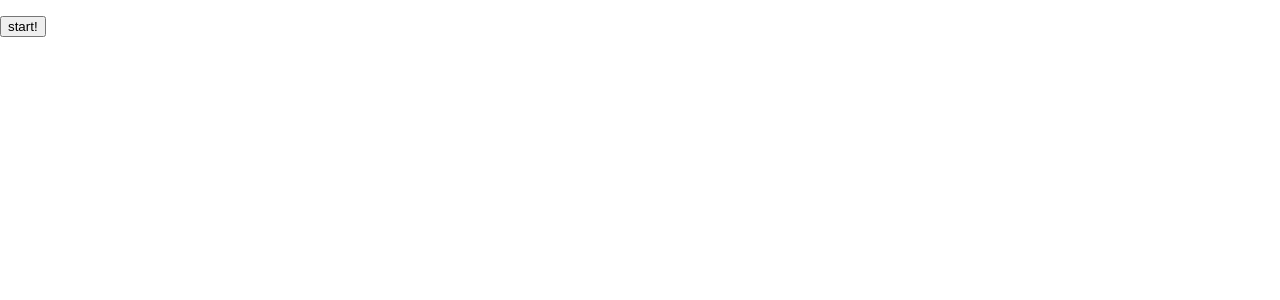
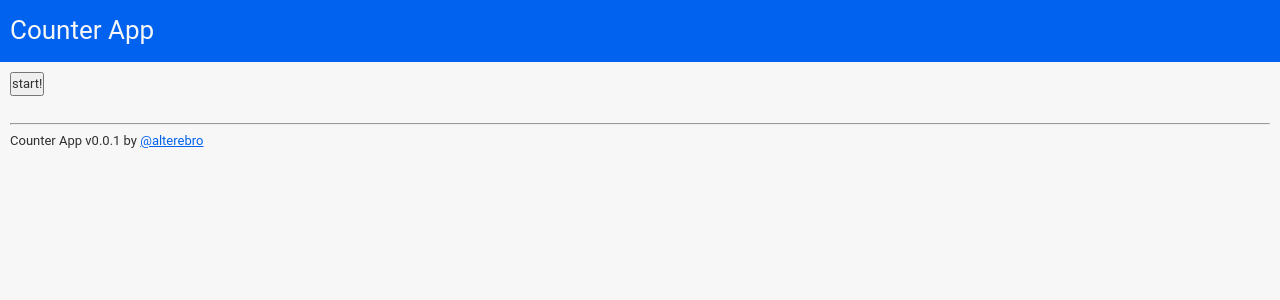
Before and after one commit to alterebro/counter-app, a Vue app: page / in a window 1280 px wide. Shown: the top 300 px of the page. Built offline with nearby package versions, Linux system fonts and the light colour scheme; the HTML template or start-up script is replaced by a standard one.

Commit message:
Styling and layout structure

```diff
--- a/src/vue/App.vue
+++ b/src/vue/App.vue
@@ -1,16 +1,32 @@
 <template>
     <div class="app">
-        <div v-show="!counter.start">
+        <header>
+            <h1>{{ appName }}</h1>
+        </header>
+        <main>
+            <section v-show="!counter.start">
                 <ul>
                     <li v-for="(item, i) in items">{{ item.count }} - {{ item.start }} - {{ item.end }} <button @click="itemRemove(i)">remove</button> </li>
                 </ul>
                 <button @click="counterStart()">start!</button>
-        </div>
-        <div v-show="counter.start">
+            </section>
+            <section v-show="counter.start">
                 <button @click="counterIncrease()">{{ counter.count }}</button>
                 <button @click="counterStop()">Stop &amp; Save</button>
                 <button @click="counterReset()">Cancel</button>
-        </div>
+            </section>
+            <section v-show="view.settings">
+                <h2>Settings</h2>
+                <ul>
+                    <li>Export data / Save DB</li>
+                    <li>Import DB</li>
+                </ul>
+            </section>
+        </main>
+        <footer>
+            <hr />
+            <p>{{ appName }} v{{ appVersion }} by <a href="https://twitter.com/alterebro">@alterebro</a></p>
+        </footer>
     </div>
 </template>
 
@@ -19,6 +35,10 @@ const App = {
     data() {
         return {
             appName: 'Counter App',
+            appVersion : '0.0.1',
+            view: {
+                settings : false
+            },
 
             counter : {
                 count : 0,
@@ -69,17 +89,79 @@ export default App;
 </script>
 
 <style lang="scss">
-$primary-color: white;
-$bg: black;
 
-html, body {
+$colorBg : #f7f7f7;
+$colorFg : #303030;
+$colorAlpha : #0062ee;
+$colorBeta : #03dac6;
+
+// ~~~~~~~~~~~~~~~~~~~~~~~~~~~~
+
+html, body, h1, h2, h3, h4, p, ul, li {
     margin: 0;
     padding: 0;
 }
+li { list-style-type: none; }
+article, footer, header, main, section {
+	display: block;
+}
+button {
+    font: inherit;
+	color: inherit;
+	margin: 0;
+    padding: 0;
+    text-transform: none;
+}
+
+// ~~~~~~~~~~~~~~~~~~~~~~~~~~~~
+
+html {
+    line-height: 1;
+	text-size-adjust: 100%;
+	box-sizing: border-box;
+	font-size: 62.5%;
+	word-break: break-word;
+    cursor: default;
+}
+body {
+    font-family: "Roboto", -apple-system, BlinkMacSystemFont, "Segoe UI", "Droid Sans", "Helvetica Neue", Arial, sans-serif;
+    font-size: 1.3em;
+    font-weight: 400;
+    line-height: 1.6;
+    background: $colorBg;
+    color: $colorFg;
+}
+html, body {
+    height: 100%;
+    min-height: 100%;
+    overflow: hidden;
+}
+*, *:before, *:after {
+	box-sizing: inherit;
+	background-repeat: no-repeat;
+}
+a {
+    color: $colorAlpha;
+}
+
+// ~~~~~~~~~~~~~~~~~~~~~~~~~~~~
+
+header {
+    padding: 1rem;
+    color: $colorBg;
+    background: $colorAlpha;
 
     h1 {
-  color: $primary-color;
-  background-color: $bg;
-  margin: 0;
+      font-weight: 400;
     }
+}
+
+main {
+    padding: 1rem;
+}
+
+footer {
+    padding: 1rem;
+}
+
 </style>
```
Lines whose indentation alone changed are shown as unchanged.
